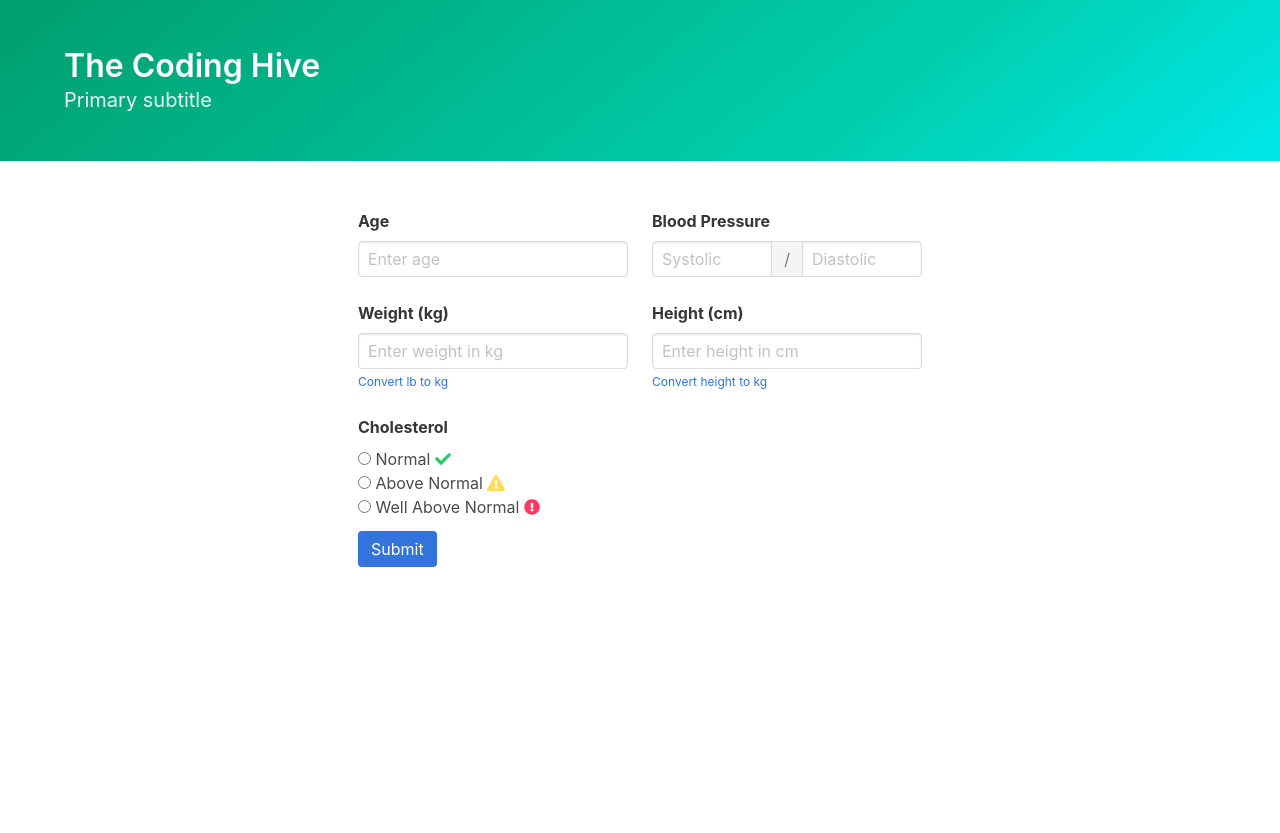
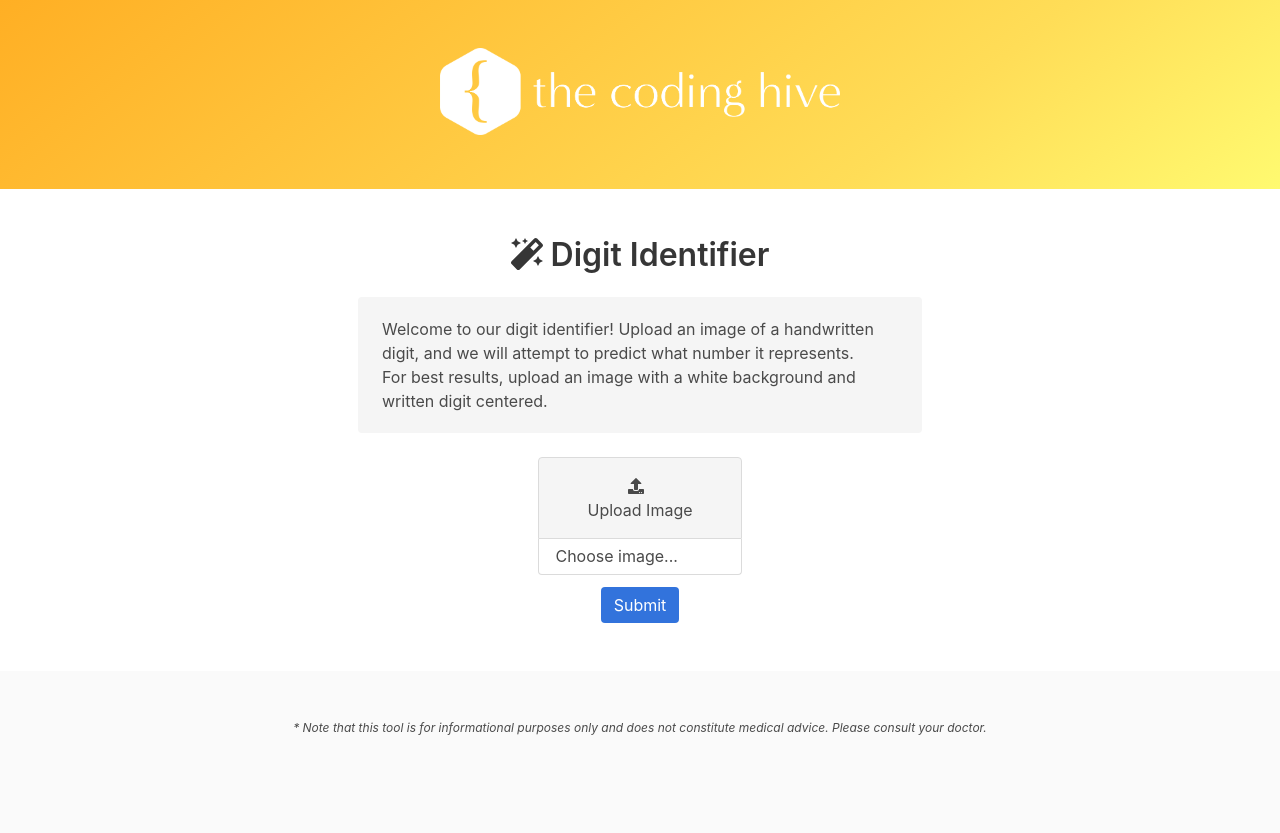
Before and after one commit to yunambu/digit-identifier-app, a Flask app: page / in a window 1280 px wide. Before the commit the page ends 567 px from the top, so only its background shows below. Run offline with Flask 2, Linux system fonts and the light colour scheme; some libraries are stand-ins or nearby versions.

Commit message:
Digit identifier working app

```diff
--- /dev/null
+++ b/app.json
@@ -0,0 +1,3 @@
+{
+  "name": "Digit Identifier"
+}
--- a/app.py
+++ b/app.py
@@ -1,6 +1,4 @@
-# NOTE: A lot of this is from this keras blog post:
-# https: // blog.keras.io/building-a-simple-keras-deep-learning-rest-api.html
-
+# Dependencies used to build the web app
 from flask import Flask, render_template, jsonify, request
 from keras.models import load_model
 from keras.preprocessing.image import img_to_array
@@ -15,36 +13,54 @@ app = Flask(__name__)
 model = None
 
 
-@app.route('/')
-def home():
-    return render_template('home.html')
-
-
-@app.errorhandler(Exception)
-def handle_error(e):
-    code = 500
-    if isinstance(e, HTTPException):
-        code = e.code
-    print("Error!", e)
-    print(traceback.format_exc())
-    return jsonify(error=str(e)), code
-
-
 def load_keras_model():
+    """
+    This method loads our model, so that we can use it to perform predictions.
+    """
     global model
     # Only load model once
     if not model:
         print("------------------------>>>> loading model...")
         model = load_model('./mnistmodel.h5')
+    return model
 
-    # Error: Tensor Tensor("dense_4/Softmax:0", shape=(?, 10), dtype=float32) is not an element of this graph.
-    # https://github.com/keras-team/keras/issues/6462#issuecomment-319232504
-    # model._make_predict_function()
-    # this is key : save the graph after loading the model
-    # global graph
-    # graph = tf.get_default_graph()
 
-    return model
+# Homepage: The form
+@app.route('/')
+def form():
+    return render_template('form.html')
+
+
+@app.route('/process_form', methods=["POST"])
+def process_form():
+    if not valid_image_request():
+        # TODO: do not jsonify.
+        return jsonify({
+            "success": False,
+            "error": "You must provide a valid `image`."
+        })
+
+    image = request.files["image"].read()
+    image = Image.open(io.BytesIO(image))
+    image = prepare_image(image, target_size=(28, 28))
+
+    model = load_keras_model()
+
+    # Returns an np array.. convert to list with .tolist()
+    prediction_classes = model.predict_classes(image).tolist()
+
+    # Displays probability for each number
+    prediction_probabilities_list = model.predict(image).tolist()[0]
+    prediction_probabilities = {}
+
+    # Turn this into a dictionary of digit => probability
+    prediction_probabilities = {}
+    for num, p in enumerate(prediction_probabilities_list, start=0):
+        prediction_probabilities[num] = p
+
+    # TODO: Return image that we're passing to model (28x28) but as an array, so we can build a representation on the frontend (with large pixels)
+
+    return render_template('results.html', prediction=prediction_classes[0], probabilities=prediction_probabilities)
 
 
 def valid_image_request():
@@ -57,7 +73,7 @@ def prepare_image(image, target_size):
     if image.mode != "L":
         image = image.convert("L")
 
-    #
+    # Model is trained on inverted images, so we must invert our input
     image = ImageOps.invert(image)
 
     # resize the input image and preprocess it
@@ -72,92 +88,9 @@ def prepare_image(image, target_size):
     return image
 
 
-def valid_form_request():
-    return request.method == "POST" and request.files.get("image")
-
-
-@app.route('/process_form', methods=["POST"])
-def process_form():
-    # values = {}
-
-    error = False
-    if not valid_form_request():
-        error = True
-
-    age = request.form['age']
-    bpSystolic = request.form['bpSystolic']
-    bpDiastolic = request.form['bpDiastolic']
-    weight = request.form['weight']  # kg
-    height = request.form['height']  # cm
-    # normal, aboveNormal, or wellAboveNormal
-    cholesterol = request.form['cholesterol']
-    cholesterolDescriptions = {
-        "normal": "Normal",
-        "aboveNormal": "Above Normal",
-        "wellAboveNormal": "Well Above Normal",
-    }
-
-    inputValues = {
-        "Age": age,
-        "Blood Pressure": "%s/%s" % (bpSystolic, bpDiastolic),
-        "Weight": "%s kg" % weight,
-        "Height": "%s cm" % height,
-        "Cholesterol": cholesterolDescriptions[cholesterol]
-    }
-
-    return render_template('results.html', prediction="asdf", inputValues=inputValues)
-
-
-@app.route('/predict', methods=["POST"])
-def predict():
-    if not valid_image_request():
-        return jsonify({
-            "success": False,
-            "error": "You must provide a valid `image`."
-        })
-
-    image = request.files["image"].read()
-    image = Image.open(io.BytesIO(image))
-    image = prepare_image(image, target_size=(28, 28))
-
-    # Image loading from https://towardsdatascience.com/deploying-keras-models-using-tensorflow-serving-and-flask-508ba00f1037
-
-    # Decoding and pre-processing base64 image
-    # img = image.img_to_array(image.load_img(BytesIO(base64.b64decode(request.form['b64'])),
-    #                                         target_size=(224, 224))) / 255.
-    # this line is added because of a bug in tf_serving(1.10.0-dev)
-    # img = img.astype('float16')
-    # img = ?
-    # Pre-process the image.
-
-    model = load_keras_model()
-
-    # Returns an np array.. convert to list with .tolist()
-    prediction_classes = model.predict_classes(image)
-
-    # Displays probability for each number
-    prediction_probabilities_list = model.predict(image).tolist()[0]
-    prediction_probabilities = {}
-
-    # Turn this into a dictionary of digit => probability
-    prediction_probabilities = {}
-    for num, p in enumerate(prediction_probabilities_list, start=0):
-        prediction_probabilities[num] = format(p, ".5f")
-
-    response = {
-        "success": True,
-        "prediction": prediction_classes.tolist(),
-        "predictions": prediction_probabilities,
-    }
-
-    print(response)
-
-    return jsonify(response)
-
-
-# if this is the main thread of execution first load the model and
-# then start the server
+# Start the server
 if __name__ == "__main__":
-    print(("* Loading Keras model and Flask starting server..."
-           "please wait until server has fully started"))
+    print("* Starting Flask server..."
+          "please wait until server has fully started")
+    # debug=True options allows us to view our changes without restarting the server.
     app.run(host='0.0.0.0', debug=True)
--- /dev/null
+++ b/static/style.css
@@ -0,0 +1,54 @@
+/* Header Styles */
+#logo {
+  max-width: 400px;
+  margin: 0 auto;
+}
+
+footer .disclaimer {
+}
+
+/* Results Page */
+.results {
+  margin: 0 auto;
+}
+
+.results .results-main {
+  font-size: 190px;
+  display: flex;
+  justify-content: center;
+}
+
+.results .results-main .results-icon {
+  /* display: inline-block; */
+}
+
+.results .results-main .results-num {
+  display: inline-block;
+  font-weight: bold;
+  margin-left: 20px;
+}
+
+.results .back-button {
+  margin-top: 50px;
+}
+
+/* Results Page: Input Values Section */
+.input-values {
+  margin-bottom: 20px;
+}
+
+.input-values > div {
+  margin-bottom: 20px;
+}
+
+/* Center list of tags */
+.input-values .field.is-grouped {
+  justify-content: center;
+}
+
+/* Mobile Styles */
+@media (max-width: 768px) {
+  .results .results-main {
+    font-size: 80px;
+  }
+}
--- /dev/null
+++ b/templates/form.html
@@ -0,0 +1,57 @@
+{% extends 'layout.html' %}
+
+{% block title %}Heart Disease Prediction{% endblock %}
+
+{% block preendbody %}
+<script type="text/javascript">
+  var file = document.getElementById("file");
+  file.onchange = function () {
+    if (file.files.length > 0) {
+      document.getElementById('filename').innerHTML = file.files[0].name;
+    }
+  };
+</script>
+{% endblock %}
+
+{% block content %}
+<form method="post" action="./process_form" enctype="multipart/form-data">
+  <div class="columns">
+    <div class="column is-half is-offset-one-quarter">
+      <div class="notification">
+        Welcome to our digit identifier! Upload an image of a handwritten digit, and we will attempt
+        to predict what number it represents. For best results, upload an image with a white background
+        and written digit centered.
+      </div>
+
+      <div class="field">
+        <div class="file is-centered is-boxed has-name">
+          <label class="file-label">
+            <input class="file-input" id="file" type="file" name="image">
+            <span class="file-cta">
+              <span class="file-icon">
+                <i class="fas fa-upload"></i>
+              </span>
+              <span class="file-label">
+                Upload Image
+              </span>
+            </span>
+            <span class="file-name" id="filename">
+              Choose image...
+            </span>
+          </label>
+        </div>
+      </div>
+
+      <div class="buttons is-centered">
+        <div class="field is-grouped">
+          <div class="control">
+            <input type="submit" class="button is-link">
+          </div>
+        </div>
+      </div>
+
+
+    </div>
+  </div>
+</form>
+{% endblock %}
--- a/templates/home.html
+++ /dev/null
@@ -1,184 +0,0 @@
-{% extends 'layout.html' %}
-
-{% block content %}
-<form method="post" action="/process_form">
-  <!-- <label for="username">Username</label>
-  <input name="username" id="username" required>
-  <label for="password">Password</label>
-  <input type="password" name="password" id="password" required>
-  <input type="submit" value="Register"> -->
-
-<div class="columns">
-  <div class="column is-half is-offset-one-quarter">
-<!--
-high/low blood pressure
-cholesterol (normal, above normal, well above normal)
-age
-BMI (via weight in kg/height in cm)
- -->
-
-    <div class="columns is-mobile">
-      <div class="column">
-        <div class="field">
-          <label class="label">Age</label>
-          <div class="control">
-            <input class="input" name="age" type="number" min="0", max="140" placeholder="Enter age" required>
-          </div>
-        </div>
-      </div>
-      <div class="column">
-        <div class="field">
-          <label class="label">Blood Pressure</label>
-          <div class="field has-addons">
-            <div class="control is-expanded">
-              <input class="input" type="number" name="bpSystolic" min="70" max="190" placeholder="Systolic" required>
-            </div>
-            <div class="control">
-              <a class="button is-static">/</a>
-            </div>
-            <div class="control is-expanded">
-              <input class="input" type="number" name="bpDiastolic" min="40" max="100" placeholder="Diastolic" required>
-            </div>
-          </div>
-        </div>
-      </div>
-    </div>
-
-    <div class="columns is-mobile">
-      <div class="column">
-        <div class="field">
-          <label class="label">Weight (kg)</label>
-          <div class="control">
-            <input class="input" name="weight" type="number" min="0" , max="500" placeholder="Enter weight in kg" required>
-          </div>
-          <p class="help"><a href="https://www.rapidtables.com/convert/weight/pound-to-kg.html" target="_blank">Convert lb to kg</a></p>
-        </div>
-      </div>
-      <div class="column">
-        <div class="field">
-          <label class="label">Height (cm)</label>
-          <div class="control">
-            <input class="input" name="height" type="number" min="0" , max="300" placeholder="Enter height in cm" required>
-          </div>
-          <p class="help"><a href="https://www.rapidtables.com/convert/length/height-converter.html" target="_blank">Convert height to kg</a></p>
-        </div>
-      </div>
-    </div>
-
-    <div class="field">
-      <label class="label">Cholesterol</label>
-      <div class="control">
-        <label class="radio">
-          <input type="radio" name="cholesterol" value="normal" required>
-          Normal
-          <span class="has-text-success">
-            <i class="fas fa-check"></i>
-          </span>
-        </label>
-      </div>
-      <div class="control">
-        <label class="radio">
-          <input type="radio" name="cholesterol" value="aboveNormal" required>
-          Above Normal
-          <span class="has-text-warning">
-            <i class="fas fa-exclamation-triangle"></i>
-          </span>
-        </label>
-      </div>
-      <div class="control">
-        <label class="radio">
-          <input type="radio" name="cholesterol" value="wellAboveNormal" required>
-          Well Above Normal
-          <span class="has-text-danger">
-            <i class="fas fa-exclamation-circle"></i>
-          </span>
-        </label>
-      </div>
-    </div>
-
-    <!-- <div class="field">
-      <label class="label">Username</label>
-      <div class="control has-icons-left has-icons-right">
-        <input class="input is-success" type="text" placeholder="Text input" value="bulma">
-        <span class="icon is-small is-left">
-          <i class="fas fa-user"></i>
-        </span>
-        <span class="icon is-small is-right">
-          <i class="fas fa-check"></i>
-        </span>
-      </div>
-      <p class="help is-success">This username is available</p>
-    </div> -->
-
-    <!-- <div class="field">
-      <label class="label">Email</label>
-      <div class="control has-icons-left has-icons-right">
-        <input class="input is-danger" type="email" placeholder="Email input" value="hello@">
-        <span class="icon is-small is-left">
-          <i class="fas fa-envelope"></i>
-        </span>
-        <span class="icon is-small is-right">
-          <i class="fas fa-exclamation-triangle"></i>
-        </span>
-      </div>
-      <p class="help is-danger">This email is invalid</p>
-    </div> -->
-
-    <!-- <div class="field">
-      <label class="label">Subject</label>
-      <div class="control">
-        <div class="select">
-          <select>
-            <option>Select dropdown</option>
-            <option>With options</option>
-          </select>
-        </div>
-      </div>
-    </div> -->
-<!--
-    <div class="field">
-      <label class="label">Message</label>
-      <div class="control">
-        <textarea class="textarea" placeholder="Textarea"></textarea>
-      </div>
-    </div>
-
-    <div class="field">
-      <div class="control">
-        <label class="checkbox">
-          <input type="checkbox">
-          I agree to the <a href="#">terms and conditions</a>
-        </label>
-      </div>
-    </div> -->
-
-    <!-- see here for more options: https://bulma.io/documentation/form/file/ -->
-    <!-- <div class="file field">
-      <label class="file-label">
-        <input class="file-input" type="file" name="resume">
-        <span class="file-cta">
-          <span class="file-icon">
-            <i class="fas fa-upload"></i>
-          </span>
-          <span class="file-label">
-            Choose a file…
-          </span>
-        </span>
-      </label>
-    </div> -->
-
-    <div class="field is-grouped">
-      <div class="control">
-        <input type="submit" class="button is-link">
-      </div>
-      <!-- <div class="control">
-        <button class="button is-text">Cancel</button>
-      </div> -->
-    </div>
-
-  </div>
-</div>
-
-
-</form>
-{% endblock %}
--- a/templates/layout.html
+++ b/templates/layout.html
@@ -3,60 +3,57 @@
 
 <head>
   <meta charset="utf-8">
-  <!-- bootstrap: -->
-  <!-- <meta name="viewport" content="width=device-width, initial-scale=1, shrink-to-fit=no"> -->
-  <!-- bulma -->
   <meta name="viewport" content="width=device-width, initial-scale=1">
 
-  <!-- <link rel="stylesheet" href="https://stackpath.bootstrapcdn.com/bootstrap/4.3.1/css/bootstrap.min.css"
-    integrity="sha384-ggOyR0iXCbMQv3Xipma34MD+dH/1fQ784/j6cY/iJTQUOhcWr7x9JvoRxT2MZw1T" crossorigin="anonymous"> -->
+  <!-- We are using Bulma to provide some nice styles: https://bulma.io/documentation/ -->
   <link rel="stylesheet" href="https://cdnjs.cloudflare.com/ajax/libs/bulma/0.7.5/css/bulma.min.css">
-  <!-- For Bulma Icons -->
   <script defer src="https://use.fontawesome.com/releases/v5.3.1/js/all.js"></script>
+
+  <link rel="stylesheet" href="./static/style.css">
 
   {% block head %}{% endblock %}
 
-  <title>{% block title %}Hello, world!{% endblock %}</title>
+  <title>{% block title %}The Coding Hive{% endblock %}</title>
 </head>
 
 <body>
-  <section class="hero is-primary is-bold">
+  <section class="hero is-warning is-bold">
     <div class="hero-body">
       <div class="container">
-        <h1 class="title">
-          The Coding Hive
-        </h1>
-        <h2 class="subtitle">
-          Primary subtitle
-        </h2>
+        <div id="logo">
+          <img src="./static/logo-text.png" alt="The Coding Hive Logo" />
+        </div>
       </div>
     </div>
   </section>
 
   <section class="section">
     <div class="container">
+
+      <h1 class="title is-size-3-tablet is-size-4-mobile has-text-centered	">
+        <i class="fas fa-magic"></i>
+        <!-- TODO: Change to your own app name. -->
+        Digit Identifier
+      </h1>
+
       {% block content %}{% endblock %}
+
     </div>
   </section>
 
+  <footer class="footer">
+    <div class="content has-text-centered">
+      {% block footer %}{% endblock %}
 
-
-  <!-- <footer class="footer">
-    <div class="content has-text-centered">
-      <p>
-        <strong>&copy; 2019 The Coding Hive</strong> by <a href="https://jgthms.com">Jeremy Thomas</a>. The source code is licensed
-        <a href="http://opensource.org/licenses/mit-license.php">MIT</a>. The website content
-        is licensed <a href="http://www.thecodinghive.com">The Coding Hive</a>.
+      <p class="disclaimer is-size-7">
+        <em>
+          * Note that this tool is for informational purposes only and does not
+            constitute medical advice. Please consult your doctor.
+        </em>
       </p>
     </div>
-  </footer> -->
+  </footer>
 
-
-  <!-- Bootstrap JS... but not using this for now (Bulma instead) -->
-  <!-- <script src="https://code.jquery.com/jquery-3.3.1.slim.min.js" integrity="sha384-q8i/X+965DzO0rT7abK41JStQIAqVgRVzpbzo5smXKp4YfRvH+8abtTE1Pi6jizo" crossorigin="anonymous"></script>
-  <script src="https://cdnjs.cloudflare.com/ajax/libs/popper.js/1.14.7/umd/popper.min.js" integrity="sha384-UO2eT0CpHqdSJQ6hJty5KVphtPhzWj9WO1clHTMGa3JDZwrnQq4sF86dIHNDz0W1" crossorigin="anonymous"></script>
-  <script src="https://stackpath.bootstrapcdn.com/bootstrap/4.3.1/js/bootstrap.min.js" integrity="sha384-JjSmVgyd0p3pXB1rRibZUAYoIIy6OrQ6VrjIEaFf/nJGzIxFDsf4x0xIM+B07jRM" crossorigin="anonymous"></script> -->
-
+  {% block preendbody %}{% endblock %}
 </body>
-
 </html>
```
Also changed, not shown: DevelopmentNotes.md (added, +53 -0 lines), environment.yml (added, +11 -0 lines), requirements.txt (+30 -1 lines), templates/results.html (+36 -15 lines), README.md, static/logo-text.png (added), 1 other file.
